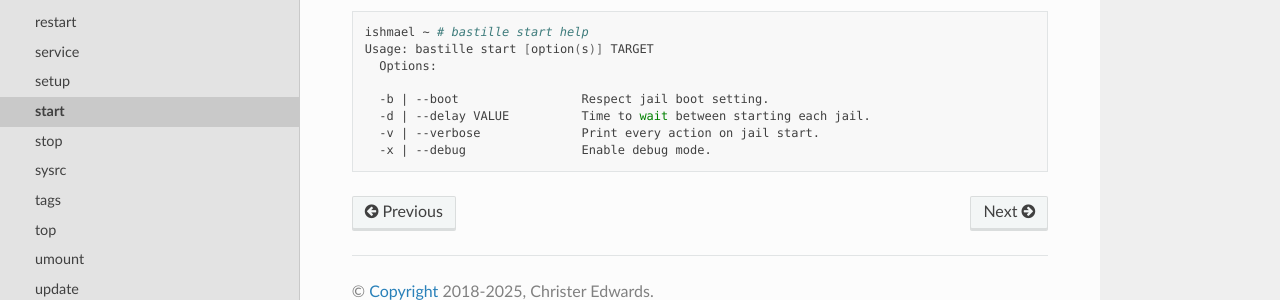
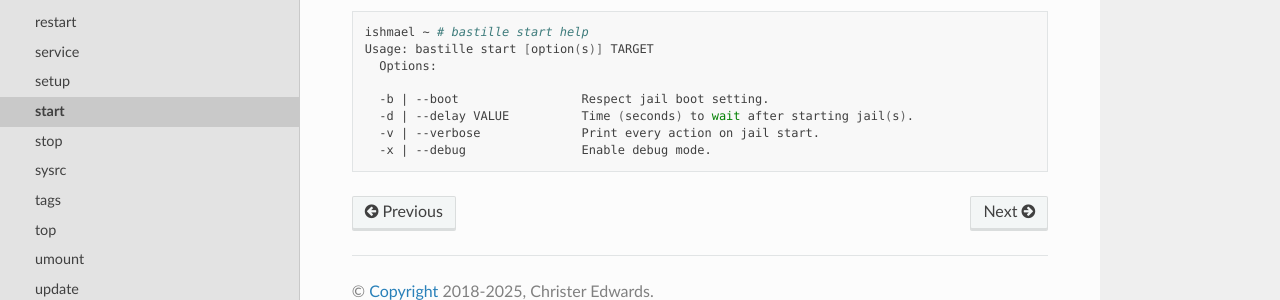
Before and after one commit to BastilleBSD/bastille, a Sphinx documentation site: the page built from docs/chapters/subcommands/start.rst, in a window 1280 px wide. Shown: the part 297-597 px from the top of the page. Built offline with Sphinx 7.4.7 and the Read the Docs theme 3.1.0, drawn with Linux system fonts in a browser that asks for light colours.

Commit message:
Update start.rst

```diff
--- a/docs/chapters/subcommands/start.rst
+++ b/docs/chapters/subcommands/start.rst
@@ -16,6 +16,6 @@ Start jail(s).
     Options:
 
     -b | --boot                 Respect jail boot setting.
-    -d | --delay VALUE          Time to wait between starting each jail.
+    -d | --delay VALUE          Time (seconds) to wait after starting jail(s).
     -v | --verbose              Print every action on jail start.
     -x | --debug                Enable debug mode.
```
